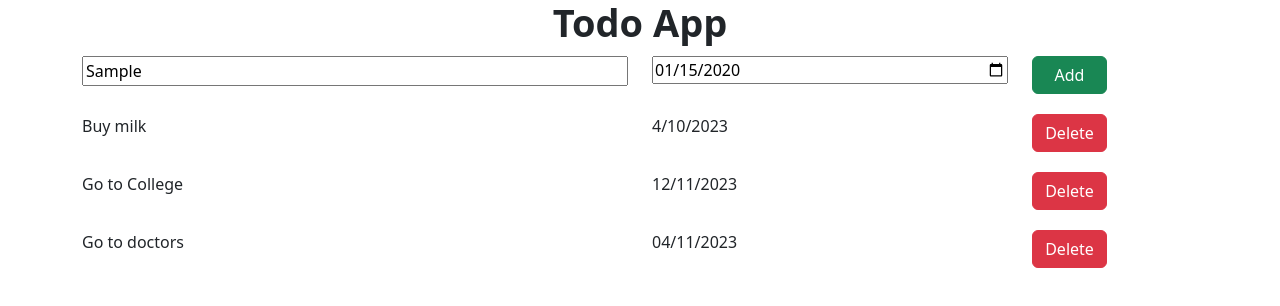
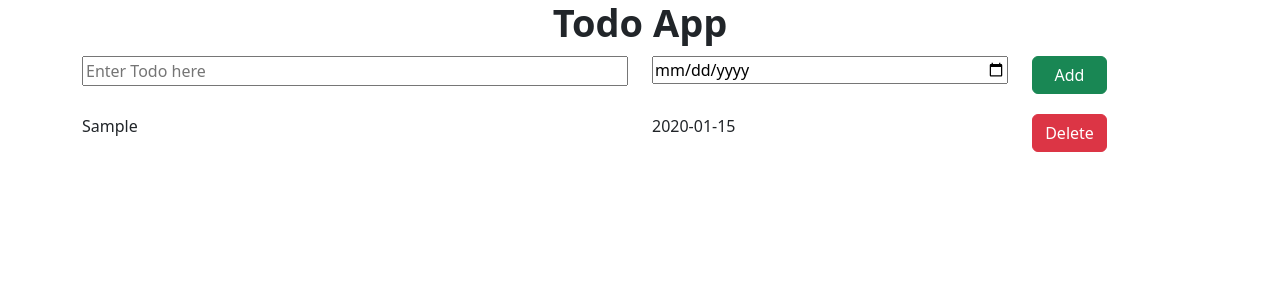
Before and after one commit to Rajsinh1921/Kg-Coding, a React (Vite) app in the folder 1 To-do-App/: page / in a window 1280 px wide. Both pictures are taken after typing "Sample", "2020-01-15" into the empty fields and a click on the button "Add". Shown: the top 306 px of the page. Built offline with nearby package versions, Linux system fonts and the light colour scheme.

Commit message:
Logic Added

```diff
--- a/1 To-do-App/src/App.jsx
+++ b/1 To-do-App/src/App.jsx
@@ -1,31 +1,38 @@
-import AppName from "./Components/AppName";
-import AppTodo from "./Components/AppTodo";
+import AddName from "./Components/AddName";
+import AddTodo from "./Components/AddTodo";
+import ErrorMessage from "./Components/ErrorMessage";
 import TodoItems from "./Components/TodoItems";
 import "bootstrap/dist/css/bootstrap.min.css";
 import "./AppStyle.css";
+import { useState } from "react";
+
 function App() {
-  const todoItems = [
-    {
-      name: "Buy milk",
-      duedate: "4/10/2023",
-    },
-    {
-      name: "Go to College",
-      duedate: "12/11/2023",
-    },
-    {
-      name: "Go to doctors",
-      duedate: "04/11/2023",
-    },
-  ];
+  const [todoItems, setTodoItems] = useState([]);
+
+  const addTodoItems = (itemName, dueDate) => {
+    setTodoItems([
+      ...todoItems,
+      {
+        id: todoItems.length + 1,
+        name: itemName,
+        duedate: dueDate,
+      },
+    ]);
+  };
+
+  const deleteTodoItems = (id) => {
+    const filteredList = todoItems.filter((item) => item.id !== id);
+    setTodoItems(filteredList);
+  };
 
   return (
     <>
       <center className="todo-container">
-        <AppName />
-        <AppTodo />
+        <AddName />
+        <AddTodo onNewItem={addTodoItems} />
+        {todoItems.length === 0 && <ErrorMessage />}
         <div className="text-left">
-          <TodoItems todoItem={todoItems} />
+          <TodoItems todoItem={todoItems} onClickDelete={deleteTodoItems} />
         </div>
       </center>
     </>
--- /dev/null
+++ b/1 To-do-App/src/Components/AddName.jsx
@@ -0,0 +1,7 @@
+import style from "./AddName.module.css";
+
+function AddName() {
+  return <h1 className={style.kgH1}>Todo App</h1>;
+}
+
+export default AddName;
--- /dev/null
+++ b/1 To-do-App/src/Components/AddTodo.jsx
@@ -0,0 +1,52 @@
+import { useState } from "react";
+
+function AddTodo({ onNewItem }) {
+  const [inputname, setInputname] = useState("");
+  const [inputDueDate, setInputDueDate] = useState("");
+
+  const handleNameChange = (event) => {
+    setInputname(event.target.value);
+  };
+  const handleDueDateChange = (event) => {
+    setInputDueDate(event.target.value);
+  };
+
+  const handleOnButtonClick = () => {
+    onNewItem(inputname, inputDueDate);
+    setInputname("");
+    setInputDueDate("");
+  };
+
+  return (
+    <div className="container text-center">
+      <div className="row">
+        <div className="col-sm-6">
+          <input
+            type="text"
+            placeholder="Enter Todo here"
+            value={inputname}
+            onChange={handleNameChange}
+          />
+        </div>
+        <div className="col-sm-4">
+          <input
+            type="date"
+            value={inputDueDate}
+            onChange={handleDueDateChange}
+          />
+        </div>
+        <div className="col-sm-2">
+          <button
+            onClick={handleOnButtonClick}
+            type="button"
+            className="btn btn-success btn-add"
+          >
+            Add
+          </button>
+        </div>
+      </div>
+    </div>
+  );
+}
+
+export default AddTodo;
--- a/1 To-do-App/src/Components/AppName.jsx
+++ /dev/null
@@ -1,7 +0,0 @@
-import style from "./AppName.module.css";
-
-function AppName() {
-  return <h1 className={style.kgH1}>Todo App</h1>;
-}
-
-export default AppName;
--- a/1 To-do-App/src/Components/AppTodo.jsx
+++ /dev/null
@@ -1,21 +0,0 @@
-function AppTodo() {
-  return (
-    <div className="container text-center">
-      <div className="row">
-        <div className="col-sm-6">
-          <input type="text" placeholder="Enter Todo here" />
-        </div>
-        <div className="col-sm-4">
-          <input type="date" name="" id="" />
-        </div>
-        <div className="col-sm-2">
-          <button type="button" className="btn btn-success btn-add">
-            Add
-          </button>
-        </div>
-      </div>
-    </div>
-  );
-}
-
-export default AppTodo;
--- /dev/null
+++ b/1 To-do-App/src/Components/ErrorMessage.jsx
@@ -0,0 +1,7 @@
+import style from "./ErrorMessage.module.css";
+
+function ErrorMessage() {
+  return <h3 className="errorMessage">Nothing to do Enjoy the day!</h3>;
+}
+
+export default ErrorMessage;
--- /dev/null
+++ b/1 To-do-App/src/Components/ErrorMessage.module.css
@@ -0,0 +1,4 @@
+.errorMessage {
+  font-weight: 600;
+  font-size: 28px;
+}
--- a/1 To-do-App/src/Components/TodoItem.jsx
+++ b/1 To-do-App/src/Components/TodoItem.jsx
@@ -1,11 +1,15 @@
-function TodoItem({ name, duedate }) {
+function TodoItem({ name, duedate, id, onClickDelete }) {
   return (
     <div className="container">
       <div className="row">
         <div className="col-sm-6">{name}</div>
         <div className="col-sm-4">{duedate}</div>
         <div className="col-sm-2">
-          <button type="button" className="btn btn-danger btn-delete">
+          <button
+            type="button"
+            className="btn btn-danger btn-delete"
+            onClick={() => onClickDelete(id)}
+          >
             Delete
           </button>
         </div>
--- a/1 To-do-App/src/Components/TodoItems.jsx
+++ b/1 To-do-App/src/Components/TodoItems.jsx
@@ -1,10 +1,16 @@
 import TodoItem from "./TodoItem";
 
-function TodoItems({ todoItem }) {
+function TodoItems({ todoItem, onClickDelete }) {
   return (
     <>
       {todoItem.map((item, index) => (
-        <TodoItem key={index} name={item.name} duedate={item.duedate} />
+        <TodoItem
+          key={index}
+          id={item.id}
+          name={item.name}
+          duedate={item.duedate}
+          onClickDelete={onClickDelete}
+        />
       ))}
     </>
   );
```
Also changed, not shown: 1 To-do-App/src/Components/AddName.module.css (renamed from 1 To-do-App/src/Components/AppName.module.css).
